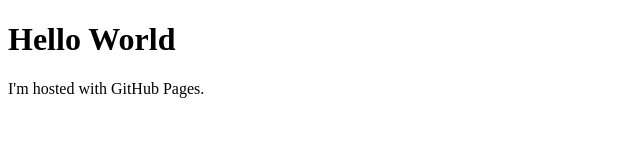
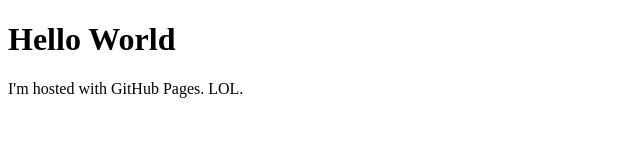
Before and after one commit to digmads/digmads.github.io, a plain HTML site: page index.html in a window 1280 px wide. Shown: the full height of the page, 0-640 px from the left. Drawn offline with Linux system fonts and the light colour scheme.

Commit message:
Update index.html

```diff
--- a/index.html
+++ b/index.html
@@ -2,6 +2,6 @@
 <html>
 <body>
 <h1>Hello World</h1>
-<p>I'm hosted with GitHub Pages.</p>
+<p>I'm hosted with GitHub Pages. LOL.</p>
 </body>
 </html>
```
